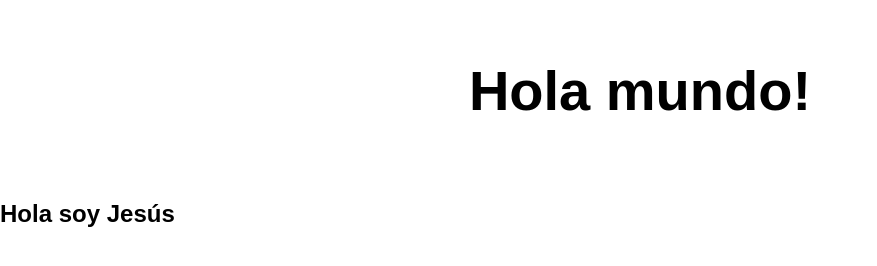
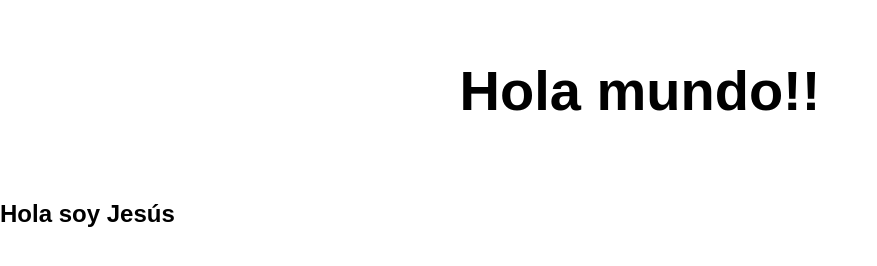
Before and after one commit to JesusAbo06/mi-primer-repositorio, a website: page src/index.html in a window 1280 px wide. Shown: the whole page, without its empty margins (0-877 px from the left). Drawn offline with Linux system fonts and the light colour scheme.

Commit message:
Actualización.html

```diff
--- a/src/index.html
+++ b/src/index.html
@@ -10,7 +10,7 @@
 
 <body>
   <main>
-    <h1>Hola mundo!</h1>
+    <h1>Hola mundo!!</h1>
   </main>
 </body>
 
```
